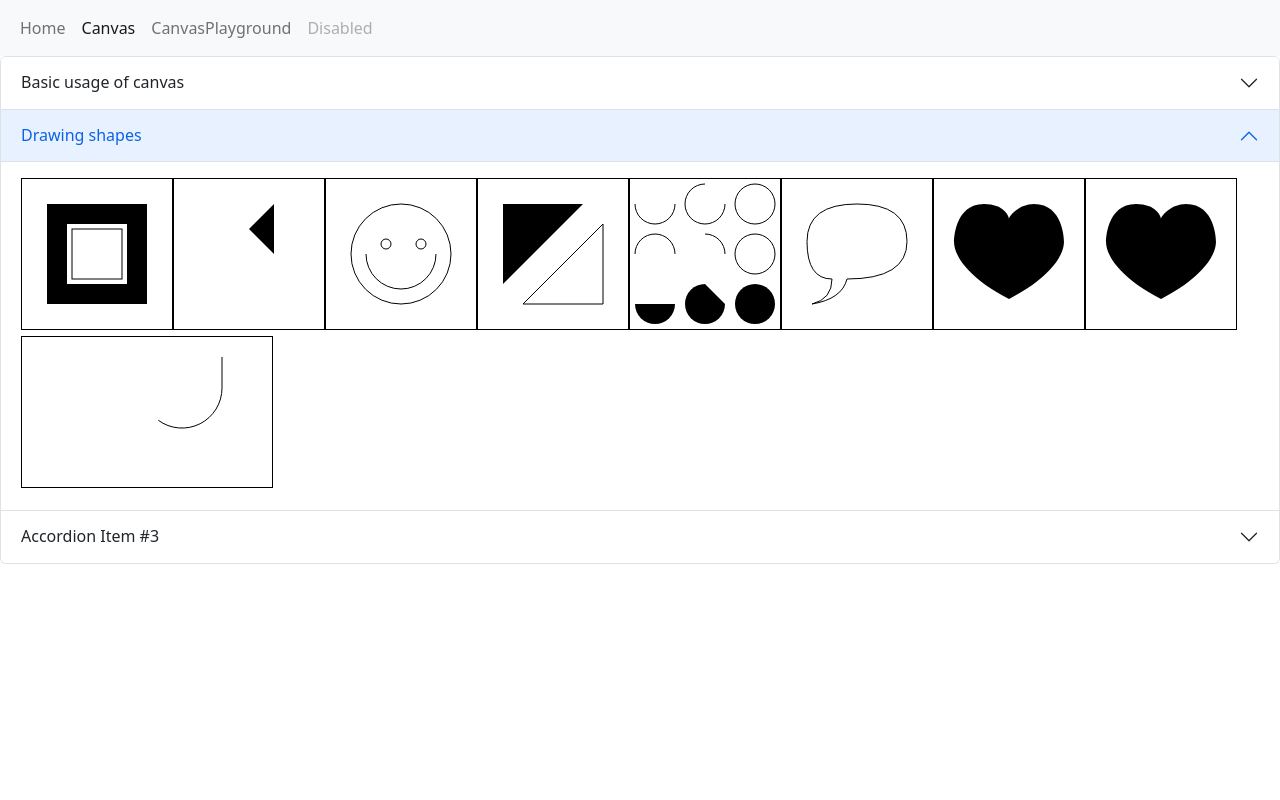
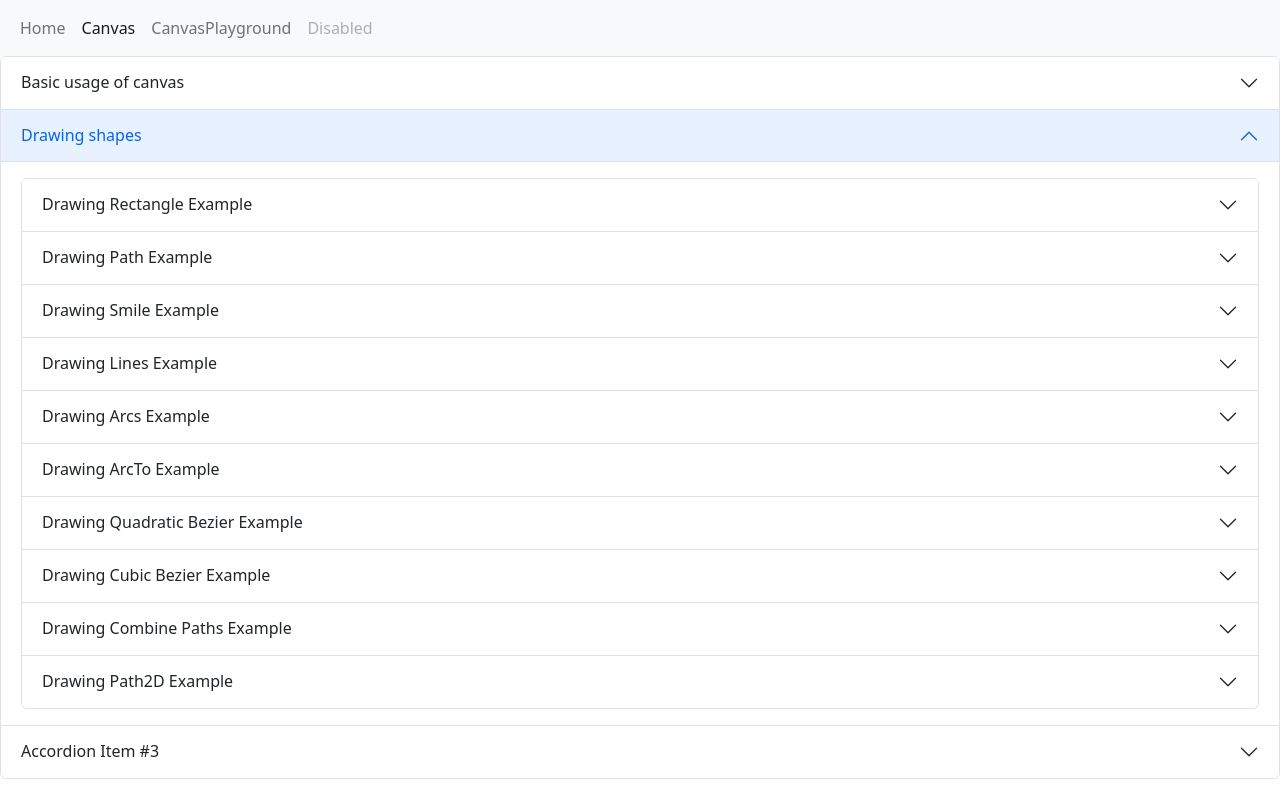
Before and after one commit to Shenchuanhuan/learn-canvas-svg, a React app: page /canvas in a window 1280 px wide. Built offline with nearby package versions, Linux system fonts and the light colour scheme.

Commit message:
update shapes example

```diff
--- a/src/canvas/drawing_shapes.jsx
+++ b/src/canvas/drawing_shapes.jsx
@@ -214,11 +214,34 @@ export function DrawingArcToExample() {
         if (canvasDOM.current && canvasDOM.current.getContext) {
             const ctx = canvasDOM.current.getContext('2d');
 
-            // arcto line
+            // Tangential lines
             ctx.beginPath();
+            ctx.strokeStyle = 'gray';
             ctx.moveTo(200, 20);
-            ctx.arcTo(200, 130, 50, 20, 40);
+            ctx.lineTo(200, 130);
+            ctx.lineTo(50, 20);
             ctx.stroke();
+
+            // Arc
+            ctx.beginPath();
+            ctx.strokeStyle = 'black';
+            ctx.lineWidth = 5;
+            ctx.moveTo(200, 20);
+            ctx.arcTo(200,130, 50,20, 40);
+            ctx.stroke();
+
+            // Start point
+            ctx.beginPath();
+            ctx.fillStyle = 'blue';
+            ctx.arc(200, 20, 5, 0, 2 * Math.PI);
+            ctx.fill();
+
+            // Control points
+            ctx.beginPath();
+            ctx.fillStyle = 'red';
+            ctx.arc(200, 130, 5, 0, 2 * Math.PI); // Control point one
+            ctx.arc(50, 20, 5, 0, 2 * Math.PI);   // Control point two
+            ctx.fill();
         }
     };
 
@@ -248,15 +271,65 @@ export function DrawingCombinePaths() {
         if (canvasDOM.current && canvasDOM.current.getContext) {
             const ctx = canvasDOM.current.getContext('2d');
 
-            // Cubic curves example
+            roundedRect(ctx, 12, 12, 150, 150, 15);
+            roundedRect(ctx, 19, 19, 150, 150, 9);
+            roundedRect(ctx, 53, 53, 49, 33, 10);
+            roundedRect(ctx, 53, 119, 49, 16, 6);
+            roundedRect(ctx, 135, 53, 49, 33, 10);
+            roundedRect(ctx, 135, 119, 25, 49, 10);
+
             ctx.beginPath();
-            ctx.moveTo(75, 40);
-            ctx.bezierCurveTo(75, 37, 70, 25, 50, 25);
-            ctx.bezierCurveTo(20, 25, 20, 62.5, 20, 62.5);
-            ctx.bezierCurveTo(20, 80, 40, 102, 75, 120);
-            ctx.bezierCurveTo(110, 102, 130, 80, 130, 62.5);
-            ctx.bezierCurveTo(130, 62.5, 130, 25, 100, 25);
-            ctx.bezierCurveTo(85, 25, 75, 37, 75, 40);
+            ctx.arc(37, 37, 13, Math.PI / 7, -Math.PI / 7, false);
+            ctx.lineTo(31, 37);
+            ctx.fill();
+
+            for (let i = 0; i < 8; i++) {
+                ctx.fillRect(51 + i * 16, 35, 4, 4);
+            }
+
+            for (let i = 0; i < 6; i++) {
+                ctx.fillRect(115, 51 + i * 16, 4, 4);
+            }
+
+            for (let i = 0; i < 8; i++) {
+                ctx.fillRect(51 + i * 16, 99, 4, 4);
+            }
+
+            ctx.beginPath();
+            ctx.moveTo(83, 116);
+            ctx.lineTo(83, 102);
+            ctx.bezierCurveTo(83, 94, 89, 88, 97, 88);
+            ctx.bezierCurveTo(105, 88, 111, 94, 111, 102);
+            ctx.lineTo(111, 116);
+            ctx.lineTo(106.333, 111.333);
+            ctx.lineTo(101.666, 116);
+            ctx.lineTo(97, 111.333);
+            ctx.lineTo(92.333, 116);
+            ctx.lineTo(87.666, 111.333);
+            ctx.lineTo(83, 116);
+            ctx.fill();
+
+            ctx.fillStyle = 'white';
+            ctx.beginPath();
+            ctx.moveTo(91, 96);
+            ctx.bezierCurveTo(88, 96, 87, 99, 87, 101);
+            ctx.bezierCurveTo(87, 103, 88, 106, 91, 106);
+            ctx.bezierCurveTo(94, 106, 95, 103, 95, 101);
+            ctx.bezierCurveTo(95, 99, 94, 96, 91, 96);
+            ctx.moveTo(103, 96);
+            ctx.bezierCurveTo(100, 96, 99, 99, 99, 101);
+            ctx.bezierCurveTo(99, 103, 100, 106, 103, 106);
+            ctx.bezierCurveTo(106, 106, 107, 103, 107, 101);
+            ctx.bezierCurveTo(107, 99, 106, 96, 103, 96);
+            ctx.fill();
+
+            ctx.fillStyle = 'black';
+            ctx.beginPath();
+            ctx.arc(101, 102, 2, 0, Math.PI * 2, true);
+            ctx.fill();
+
+            ctx.beginPath();
+            ctx.arc(89, 102, 2, 0, Math.PI * 2, true);
             ctx.fill();
         }
     };
@@ -269,3 +342,30 @@ export function DrawingCombinePaths() {
         </canvas>
     );
 };
+
+export function DrawingPath2d() {
+    const canvasDOM = useRef(null);
+
+    const drawCanvas = () => {
+        if (canvasDOM.current && canvasDOM.current.getContext) {
+            const ctx = canvasDOM.current.getContext('2d');
+
+            const rectangle = new Path2D();
+            rectangle.rect(10, 10, 50, 50);
+
+            const circle = new Path2D();
+            circle.arc(100, 35, 25, 0, 2 * Math.PI);
+
+            ctx.stroke(rectangle);
+            ctx.fill(circle);
+        }
+    };
+
+    useEffect(drawCanvas, []);
+
+    return (
+        <canvas ref={canvasDOM} width="150" height="150">
+            Your browser doesn't support canvas...
+        </canvas>
+    );
+};
--- a/src/canvas/index.jsx
+++ b/src/canvas/index.jsx
@@ -11,11 +11,52 @@ import {
     DrawingCubicBezier,
     DrawingCombinePaths,
     DrawingArcToExample,
+    DrawingPath2d,
 } from './drawing_shapes';
 
 import './index.css';
 
 export default function CanvasLayer() {
+    const examples = [
+        {title: 'Drawing Rectangle Example', component: <DrawingRectangle />, id: 'shapeRectangle'},
+        {title: 'Drawing Path Example', component: <DrawingPath />, id: 'shapePath'},
+        {title: 'Drawing Smile Example', component: <DrawingSmile />, id: 'shapeSmile'},
+        {title: 'Drawing Lines Example', component: <DrawingLines />, id: 'shapeLines'},
+        {title: 'Drawing Arcs Example', component: <DrawingArcs />, id: 'shapeArcs'},
+        {title: 'Drawing ArcTo Example', component: <DrawingArcToExample />, id: 'shapeArcto'},
+        {title: 'Drawing Quadratic Bezier Example', component: <DrawingQuadraticBezier />, id: 'shapeQuadratic'},
+        {title: 'Drawing Cubic Bezier Example', component: <DrawingCubicBezier />, id: 'shapeCubic'},
+        {title: 'Drawing Combine Paths Example', component: <DrawingCombinePaths />, id: 'shapeCombinePath'},
+        {title: 'Drawing Path2D Example', component: <DrawingPath2d />, id: 'shapePath2D'},
+    ];
+
+    const renderShapesExamples = () => {
+        return examples.map(item => (
+            <div className="accordion-item">
+                <h2 className="accordion-header">
+                    <button
+                        className="accordion-button collapsed"
+                        type="button"
+                        data-bs-toggle="collapse"
+                        data-bs-target={`#${item.id}`}
+                        aria-expanded="false"
+                        aria-controls={item.id}>
+                        {item.title}
+                    </button>
+                </h2>
+                <div
+                    id={item.id}
+                    className="accordion-collapse collapse"
+                    aria-labelledby="headingOne"
+                    data-bs-parent="#shapes">
+                    <div className="accordion-body">
+                        {item.component}
+                    </div>
+                </div>
+            </div>
+        ));
+    };
+
     return (
         <div className="canvas-layout">
             <div className="accordion" id="accordionExample">
@@ -26,9 +67,9 @@ export default function CanvasLayer() {
                         </button>
                     </h2>
                     <div id="collapseOne" className="accordion-collapse collapse" aria-labelledby="headingOne" data-bs-parent="#accordionExample">
-                    <div className="accordion-body">
-                        <BasicUsageCanvas />
-                    </div>
+                        <div className="accordion-body">
+                            <BasicUsageCanvas />
+                        </div>
                     </div>
                 </div>
                 <div className="accordion-item">
@@ -39,15 +80,9 @@ export default function CanvasLayer() {
                     </h2>
                     <div id="collapseTwo" className="accordion-collapse collapse show" aria-labelledby="headingTwo" data-bs-parent="#accordionExample">
                     <div className="accordion-body">
-                        <DrawingRectangle />
-                        <DrawingPath />
-                        <DrawingSmile />
-                        <DrawingLines />
-                        <DrawingArcs />
-                        <DrawingQuadraticBezier />
-                        <DrawingCubicBezier />
-                        <DrawingCombinePaths />
-                        <DrawingArcToExample />
+                        <div className="accordion" id="shapes">
+                            {renderShapesExamples()}
+                        </div>
                     </div>
                     </div>
                 </div>
```
